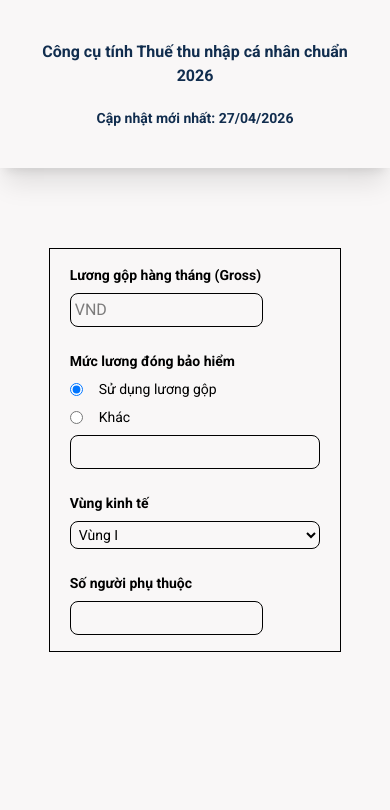
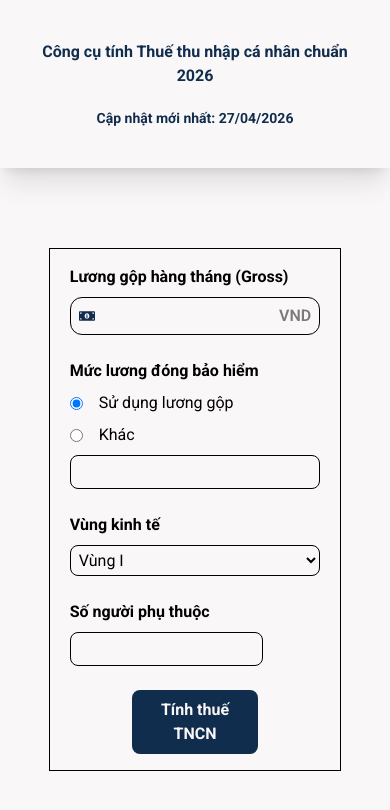
Before and after one commit to mcjosh2402/Tax-Site, a React (Vite) app: page / in a window 390 px wide. Shown: the top 810 px of the page. Built offline with nearby package versions, Linux system fonts and the light colour scheme.

Commit message:
change md breakpoint to lg, responsive design for gross salary input

```diff
--- a/package.json
+++ b/package.json
@@ -13,6 +13,7 @@
     "@tailwindcss/vite": "^4.2.4",
     "react": "^19.2.5",
     "react-dom": "^19.2.5",
+    "react-icons": "^5.6.0",
     "tailwindcss": "^4.2.4"
   },
   "devDependencies": {
--- a/src/components/FormCards.jsx
+++ b/src/components/FormCards.jsx
@@ -1,25 +1,31 @@
 import React from 'react'
 import { useState } from 'react'
+import { FaMoneyBillAlt } from 'react-icons/fa'
 const FormCards = () => {
-    const [salary, setSalary] = useState()
+    const [salary, setSalary] = useState() // default number for salary form
 
   return (
     <section>
-        <div className='my-20 mx-auto w-3/4 md:w-1/2 border'>
+        <div className='my-20 mx-auto w-3/4 lg:w-2/3 border'>
             <form className="mx-5 my-4 space-y-6">
                 <div className="flex flex-col gap-2">
-                    <label htmlFor="salary" className='text-sm md:text-xl font-bold'>Lương gộp hàng tháng (Gross)</label>
-                    <input
-                        type="number"
-                        placeholder="VND"
-                        id="salary"
-                        className='border rounded-lg p-1 w-fit md:w-auto [appearance:textfield] [&::-webkit-outer-spin-button]:appearance-none [&::-webkit-inner-spin-button]:appearance-none'
-                        onChange={(e) => setSalary(e.target.value)}
-                    />
+                    <label htmlFor="salary" className='text-base lg:text-xl font-bold'>Lương gộp hàng tháng (Gross)</label>
+                    <div className="border rounded-xl flex w-full lg:w-2/3 items-center">
+                        <FaMoneyBillAlt className="inline shrink-0 text-base lg:text-xl text-(--dark-blue) my-auto mx-2"/>
+                        <input
+                            type="number"
+                            id="salary"
+                            className='rounded-lg flex-1 min-w-0 p-1 text-xl text-right focus:outline-none
+                                       [appearance:textfield] [&::-webkit-outer-spin-button]:appearance-none [&::-webkit-inner-spin-button]:appearance-none' // hide arrowkeys
+                            value={salary}
+                            onChange={(e) => setSalary(e.target.value)}
+                        />
+                        <span className="mx-2 inline-block shrink-0 pointer-events-none font-semibold opacity-50">VND</span>
+                    </div>
                 </div>
 
                 <div className="flex flex-col gap-2">
-                    <label htmlFor="baohiem" className='text-sm md:text-xl font-bold'>Mức lương đóng bảo hiểm</label>
+                    <label htmlFor="baohiem" className='text-base lg:text-xl font-bold'>Mức lương đóng bảo hiểm</label>
 
                     <div className="flex items-center gap-2">
                         <input
@@ -29,13 +35,13 @@ const FormCards = () => {
                             className='mr-2'
                             defaultChecked
                         />
-                        <label htmlFor='luongGross' className='text-sm md:text-xl'>Sử dụng lương gộp</label>
+                        <label htmlFor='luongGross' className='text-base lg:text-xl'>Sử dụng lương gộp</label>
                     </div>
 
                     <div className="flex flex-col gap-2">
                       <div className="flex items-center gap-2">
                         <input type="radio" id="luongCustom" name="baohiem" className='mr-2'/>
-                        <label htmlFor='luongCustom' className='text-sm md:text-xl'>Khác</label>
+                        <label htmlFor='luongCustom' className='text-base lg:text-xl'>Khác</label>
                       </div>
                         <input
                             type="number"
@@ -45,8 +51,8 @@ const FormCards = () => {
                 </div>
 
                 <div className="flex flex-col gap-2">
-                    <label className='text-sm md:text-xl font-bold mr-5'>Vùng kinh tế</label>
-                    <select className='text-sm md:text-xl border rounded-lg p-1'>
+                    <label className='text-base lg:text-xl font-bold mr-5'>Vùng kinh tế</label>
+                    <select className='text-base lg:text-xl border rounded-lg p-1'>
                         <option>Vùng I</option>
                         <option>Vùng II</option>
                         <option>Vùng III</option>
@@ -55,12 +61,20 @@ const FormCards = () => {
                 </div>
 
                 <div className="flex flex-col gap-2">
-                    <label htmlFor="salary" className='text-sm md:text-xl font-bold'>Số người phụ thuộc</label>
+                    <label htmlFor="salary" className='text-base lg:text-xl font-bold'>Số người phụ thuộc</label>
                     <input
                         type="number"
-                        id="salary"
-                        className='border rounded-lg p-1 w-fit md:w-auto [appearance:textfield] [&::-webkit-outer-spin-button]:appearance-none [&::-webkit-inner-spin-button]:appearance-none'
+                        // id
+                        className='border rounded-lg p-1 w-fit lg:w-auto [appearance:textfield] [&::-webkit-outer-spin-button]:appearance-none [&::-webkit-inner-spin-button]:appearance-none'
                     />
+                </div>
+
+                <div className="flex flex-col gap-2">
+                    <button
+                        className='text-base lg:text-xl font-bold bg-(--dark-blue) rounded-lg text-(--white) p-2 w-1/2 mx-auto'
+                        type="submit">
+                        Tính thuế TNCN
+                    </button>
                 </div>
             </form>
         </div>
```
Also changed, not shown: 1 other file (tests, documents, lock files or other folders).
